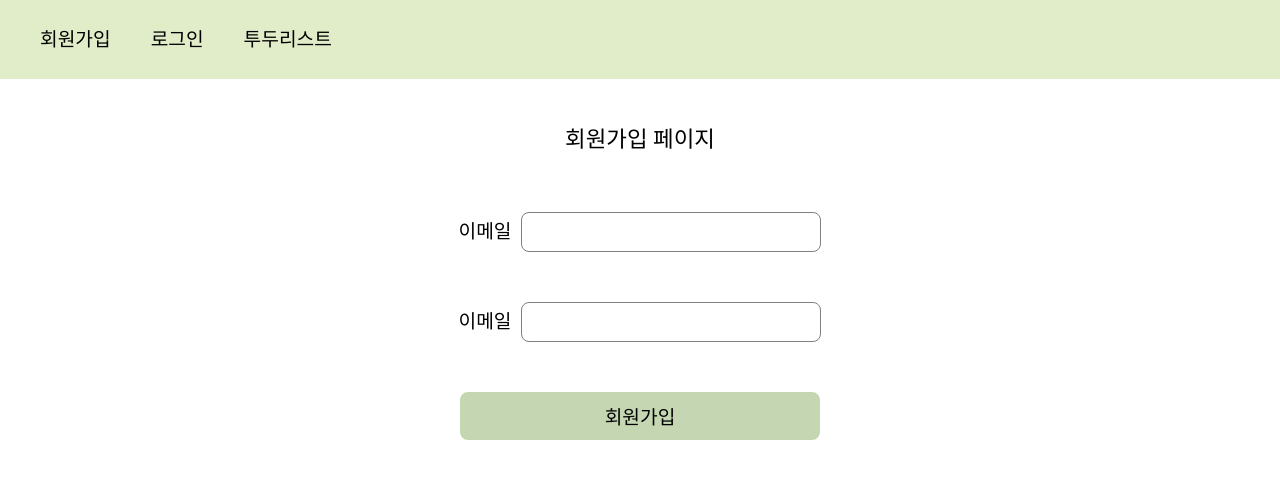
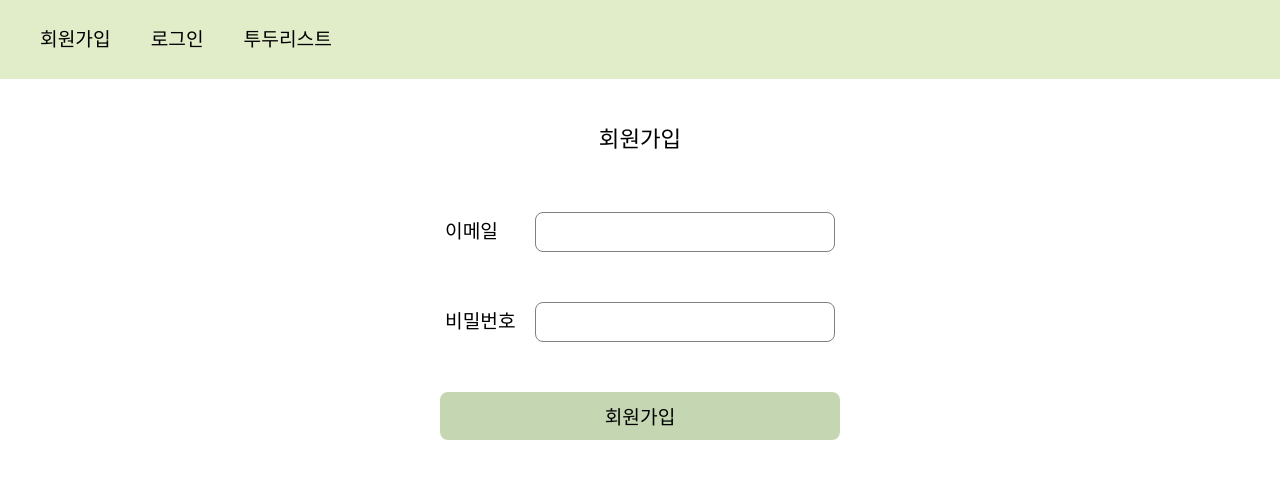
Before and after one commit to somin00/wanted-pre-onboarding-frontend, a React (Create React App) app: page /signup in a window 1280 px wide. Shown: the top 478 px of the page. Built offline with nearby package versions, Linux system fonts and the light colour scheme.

Commit message:
[feat] 이메일, 비밀번호 입력 값 받기

```diff
--- a/src/components/AuthForm/index.tsx
+++ b/src/components/AuthForm/index.tsx
@@ -1,11 +1,12 @@
+import React from "react";
 import AuthInput from "components/AuthInput";
-import React from "react";
+import { AuthFromPropType } from "types";
 
-function AuthForm() {
+function AuthForm({ info, setInfo }: AuthFromPropType) {
   return (
     <form>
-      <AuthInput />
-      <AuthInput />
+      <AuthInput name="email" value={info.email} setInfo={setInfo} />
+      <AuthInput name="password" value={info.password} setInfo={setInfo} />
     </form>
   );
 }
--- a/src/components/AuthInput/index.tsx
+++ b/src/components/AuthInput/index.tsx
@@ -1,10 +1,20 @@
-import React from "react";
+import React, { ChangeEvent } from "react";
 import { AuthInputWrapper } from "./styles";
-function AuthInput() {
+import { AuthInputPropType } from "types";
+function AuthInput({ name, value, setInfo }: AuthInputPropType) {
+  const handleChange = (e: ChangeEvent<HTMLInputElement>) => {
+    const { name, value } = e.currentTarget;
+    setInfo((prev) => {
+      return {
+        ...prev,
+        [name]: value,
+      };
+    });
+  };
   return (
     <AuthInputWrapper>
-      <label htmlFor="email">이메일</label>
-      <input type="text" id="email" />
+      {name === "email" ? <label htmlFor="email">이메일</label> : <label htmlFor="password">비밀번호</label>}
+      <input data-testid={`${name}-input`} type="text" id={name} name={name} value={value} onChange={handleChange} />
     </AuthInputWrapper>
   );
 }
--- a/src/components/AuthInput/styles.tsx
+++ b/src/components/AuthInput/styles.tsx
@@ -6,6 +6,8 @@ export const AuthInputWrapper = styled.div`
   margin-bottom: 50px;
 
   label {
+    width: 80px;
+    text-align: left;
     font-size: 1.2rem;
     margin-right: 10px;
   }
@@ -15,5 +17,6 @@ export const AuthInputWrapper = styled.div`
     border-radius: 8px;
     width: 300px;
     height: 40px;
+    font-size: 1.2rem;
   }
 `;
--- a/src/pages/Signin/index.tsx
+++ b/src/pages/Signin/index.tsx
@@ -1,12 +1,18 @@
-import React from "react";
+import React, { useState } from "react";
 import AuthForm from "components/AuthForm";
 import { SigninWrapper } from "./styles";
+import { AuthType } from "types";
 
 function Signin() {
+  const [signinInfo, setSigninInfo] = useState<AuthType>({
+    email: "",
+    password: "",
+  });
+
   return (
     <SigninWrapper>
-      <h1>로그인 페이지</h1>
-      <AuthForm />
+      <h1>로그인</h1>
+      <AuthForm info={signinInfo} setInfo={setSigninInfo} />
       <button data-testid="signin-button">로그인</button>
     </SigninWrapper>
   );
--- a/src/pages/Signin/styles.tsx
+++ b/src/pages/Signin/styles.tsx
@@ -14,7 +14,7 @@ export const SigninWrapper = styled.main`
   button {
     font-size: 1.2rem;
     background-color: #c4d7b2;
-    width: 360px;
+    width: 400px;
     padding: 10px 0;
     border-radius: 8px;
   }
--- a/src/pages/Signup/index.tsx
+++ b/src/pages/Signup/index.tsx
@@ -1,12 +1,18 @@
-import React from "react";
+import React, { useState } from "react";
 import { SignupWrapper } from "./styles";
 import AuthForm from "components/AuthForm";
+import { AuthType } from "types";
 
 function Signup() {
+  const [signupInfo, setSignupInfo] = useState<AuthType>({
+    email: "",
+    password: "",
+  });
+
   return (
     <SignupWrapper>
-      <h1>회원가입 페이지</h1>
-      <AuthForm />
+      <h1>회원가입</h1>
+      <AuthForm info={signupInfo} setInfo={setSignupInfo} />
       <button data-testid="signup-button">회원가입</button>
     </SignupWrapper>
   );
--- a/src/pages/Signup/styles.tsx
+++ b/src/pages/Signup/styles.tsx
@@ -15,7 +15,7 @@ export const SignupWrapper = styled.main`
   button {
     font-size: 1.2rem;
     background-color: #c4d7b2;
-    width: 360px;
+    width: 400px;
     padding: 10px 0;
     border-radius: 8px;
   }
--- /dev/null
+++ b/src/types.ts
@@ -0,0 +1,17 @@
+import { Dispatch, SetStateAction } from "react";
+
+export interface AuthType {
+  email: string;
+  password: string;
+}
+
+export interface AuthFromPropType {
+  info: AuthType;
+  setInfo: Dispatch<SetStateAction<AuthType>>;
+}
+
+export interface AuthInputPropType {
+  name: string;
+  value: string;
+  setInfo: Dispatch<SetStateAction<AuthType>>;
+}
```
Also changed, not shown: src/components/AuthForm/styles.tsx (added, +7 -0 lines).
